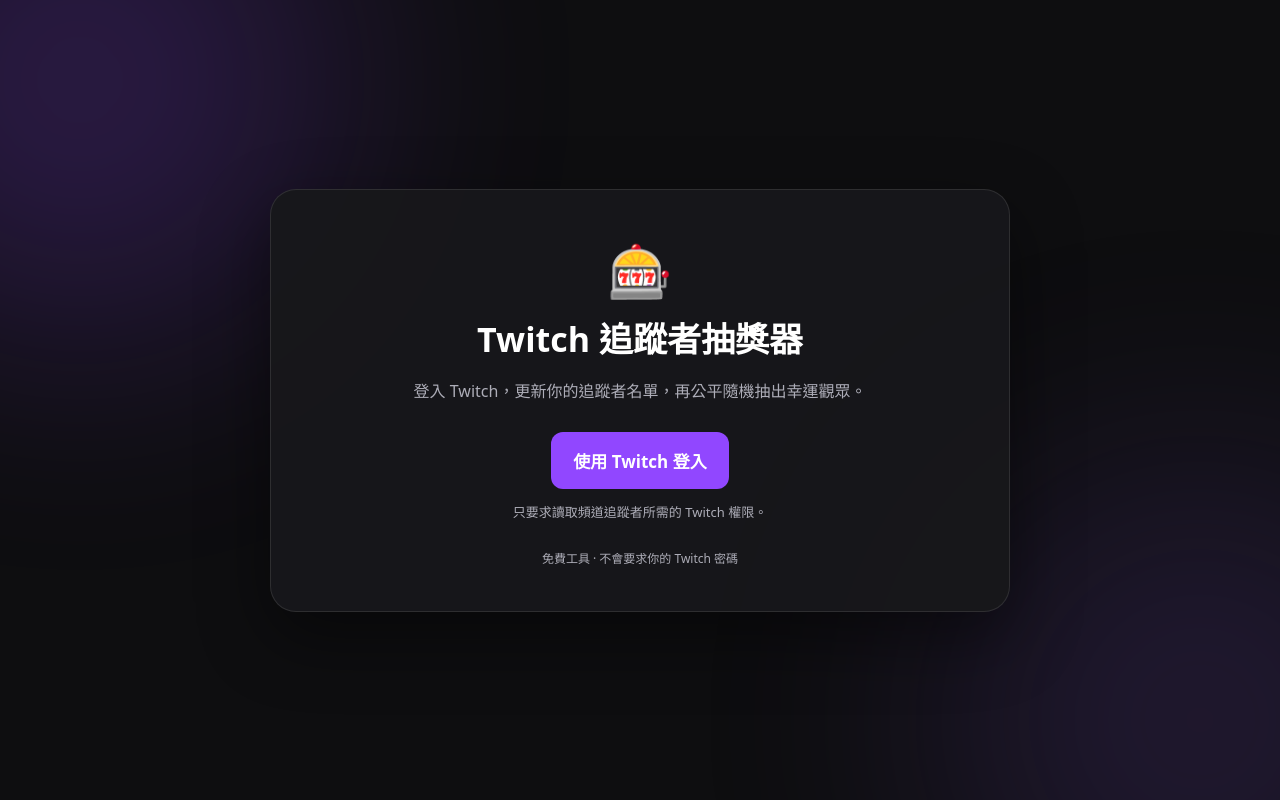
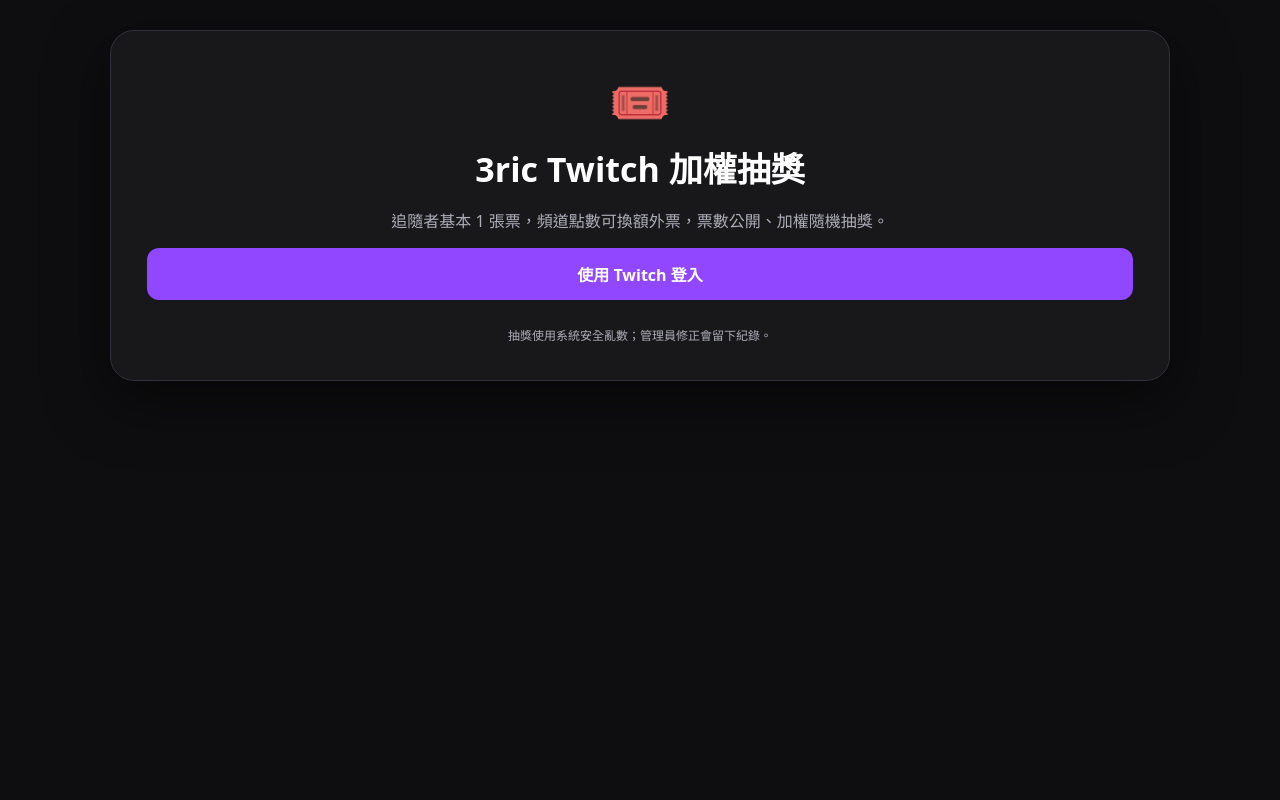
Before and after one commit to Eric961127/twitch-follower-lottery, a Flask app: page / in a window 1280 px wide. Run offline with Flask 3, Linux system fonts and the light colour scheme; parts of the project's set-up code (start-up, migrations or seed data) failed here and were passed over.

Commit message:
Add weighted channel points lottery

```diff
--- a/app.py
+++ b/app.py
@@ -1,229 +1,198 @@
-import os
-import secrets
-import random
+import os, secrets, random, sqlite3, json, hmac, hashlib
+from datetime import datetime, timezone
 from urllib.parse import urlencode
-
 import requests
 from flask import Flask, redirect, request, session, render_template, jsonify, url_for
 from dotenv import load_dotenv
 
 load_dotenv()
+app = Flask(__name__)
+app.secret_key = os.getenv('FLASK_SECRET_KEY') or secrets.token_hex(32)
+if os.getenv('RENDER'):
+    app.config.update(SESSION_COOKIE_SECURE=True, SESSION_COOKIE_HTTPONLY=True, SESSION_COOKIE_SAMESITE='Lax')
 
-app = Flask(__name__)
-app.secret_key = os.getenv("FLASK_SECRET_KEY") or secrets.token_hex(32)
+TWITCH_CLIENT_ID=os.getenv('TWITCH_CLIENT_ID')
+TWITCH_CLIENT_SECRET=os.getenv('TWITCH_CLIENT_SECRET')
+TWITCH_REDIRECT_URI=os.getenv('TWITCH_REDIRECT_URI','http://localhost:5000/callback')
+PUBLIC_URL=os.getenv('PUBLIC_URL','').rstrip('/')
+EVENTSUB_SECRET=os.getenv('EVENTSUB_SECRET','')
+TWITCH_SCOPE='moderator:read:followers channel:manage:redemptions'
+DB_PATH=os.getenv('DB_PATH','lottery.db')
+follower_cache={}
 
-# Secure cookies in production (Render uses HTTPS).
-if os.getenv("RENDER"):
-    app.config.update(
-        SESSION_COOKIE_SECURE=True,
-        SESSION_COOKIE_HTTPONLY=True,
-        SESSION_COOKIE_SAMESITE="Lax",
-    )
+def db():
+    conn=sqlite3.connect(DB_PATH); conn.row_factory=sqlite3.Row
+    conn.executescript('''
+    CREATE TABLE IF NOT EXISTS channels(channel_id TEXT PRIMARY KEY, display_name TEXT, reward_id TEXT, reward_title TEXT DEFAULT '🎟️ 抽獎券', reward_cost INTEGER DEFAULT 500, max_extra INTEGER DEFAULT 10, created_at TEXT);
+    CREATE TABLE IF NOT EXISTS tickets(channel_id TEXT, user_id TEXT, login TEXT, name TEXT, base_tickets INTEGER DEFAULT 1, redeemed_tickets INTEGER DEFAULT 0, admin_adjustment INTEGER DEFAULT 0, PRIMARY KEY(channel_id,user_id));
+    CREATE TABLE IF NOT EXISTS redemptions(redemption_id TEXT PRIMARY KEY, channel_id TEXT, user_id TEXT, reward_id TEXT, redeemed_at TEXT);
+    CREATE TABLE IF NOT EXISTS audit(id INTEGER PRIMARY KEY AUTOINCREMENT, channel_id TEXT, user_id TEXT, name TEXT, old_adjustment INTEGER, new_adjustment INTEGER, reason TEXT, changed_at TEXT);
+    '''); conn.commit(); return conn
 
-TWITCH_CLIENT_ID = os.getenv("TWITCH_CLIENT_ID")
-TWITCH_CLIENT_SECRET = os.getenv("TWITCH_CLIENT_SECRET")
-TWITCH_REDIRECT_URI = os.getenv("TWITCH_REDIRECT_URI", "http://localhost:5000/callback")
-TWITCH_SCOPE = "moderator:read:followers"
+def now(): return datetime.now(timezone.utc).isoformat()
+def require_config():
+    missing=[x for x,v in [('TWITCH_CLIENT_ID',TWITCH_CLIENT_ID),('TWITCH_CLIENT_SECRET',TWITCH_CLIENT_SECRET)] if not v]
+    if missing: raise RuntimeError('Missing environment variables: '+', '.join(missing))
+def twitch_headers():
+    token=session.get('access_token')
+    return {'Authorization':f'Bearer {token}','Client-Id':TWITCH_CLIENT_ID} if token else None
+def cache_key():
+    if 'cache_key' not in session: session['cache_key']=secrets.token_urlsafe(24)
+    return session['cache_key']
+def require_user(): return session.get('user')
 
-# Simple in-memory follower cache keyed by a random browser-session ID.
-# Good for a small free deployment; restarting the service clears the cache.
-follower_cache = {}
+def ensure_channel(user):
+    c=db(); c.execute('INSERT OR IGNORE INTO channels(channel_id,display_name,created_at) VALUES(?,?,?)',(user['id'],user['display_name'],now())); c.execute('UPDATE channels SET display_name=? WHERE channel_id=?',(user['display_name'],user['id'])); c.commit(); c.close()
 
+def upsert_ticket(channel_id,user_id,login,name,base=1):
+    c=db(); c.execute('INSERT OR IGNORE INTO tickets(channel_id,user_id,login,name,base_tickets) VALUES(?,?,?,?,?)',(channel_id,user_id,login,name,base)); c.execute('UPDATE tickets SET login=?,name=? WHERE channel_id=? AND user_id=?',(login,name,channel_id,user_id)); c.commit(); c.close()
 
-def require_config():
-    missing = []
-    if not TWITCH_CLIENT_ID:
-        missing.append("TWITCH_CLIENT_ID")
-    if not TWITCH_CLIENT_SECRET:
-        missing.append("TWITCH_CLIENT_SECRET")
-    if missing:
-        raise RuntimeError("Missing environment variables: " + ", ".join(missing))
+def public_ticket_data(channel_id):
+    c=db(); rows=c.execute('SELECT * FROM tickets WHERE channel_id=?',(channel_id,)).fetchall(); c.close()
+    out=[]; total=0
+    for r in rows:
+        t=max(0,r['base_tickets']+r['redeemed_tickets']+r['admin_adjustment']); total+=t
+        out.append({'user_id':r['user_id'],'login':r['login'],'name':r['name'],'base':r['base_tickets'],'redeemed':r['redeemed_tickets'],'adjustment':r['admin_adjustment'],'tickets':t})
+    out.sort(key=lambda x:(-x['tickets'],x['name'].lower()))
+    for x in out: x['chance']=round((x['tickets']/total*100),3) if total else 0
+    return out,total
 
-
-def twitch_headers():
-    token = session.get("access_token")
-    if not token:
-        return None
-    return {
-        "Authorization": f"Bearer {token}",
-        "Client-Id": TWITCH_CLIENT_ID,
-    }
-
-
-def cache_key():
-    if "cache_key" not in session:
-        session["cache_key"] = secrets.token_urlsafe(24)
-    return session["cache_key"]
-
-
-@app.route("/")
-def index():
-    return render_template("index.html", user=session.get("user"))
-
-
-@app.route("/login")
+@app.route('/')
+def index(): return render_template('index.html',user=session.get('user'))
+@app.route('/login')
 def login():
-    require_config()
-    state = secrets.token_urlsafe(32)
-    session["oauth_state"] = state
-
-    query = urlencode({
-        "client_id": TWITCH_CLIENT_ID,
-        "redirect_uri": TWITCH_REDIRECT_URI,
-        "response_type": "code",
-        "scope": TWITCH_SCOPE,
-        "state": state,
-        "force_verify": "true",
-    })
-    return redirect("https://id.twitch.tv/oauth2/authorize?" + query)
-
-
-@app.route("/callback")
+    require_config(); state=secrets.token_urlsafe(32); session['oauth_state']=state
+    return redirect('https://id.twitch.tv/oauth2/authorize?'+urlencode({'client_id':TWITCH_CLIENT_ID,'redirect_uri':TWITCH_REDIRECT_URI,'response_type':'code','scope':TWITCH_SCOPE,'state':state,'force_verify':'true'}))
+@app.route('/callback')
 def callback():
     require_config()
+    if request.args.get('error'): return 'Twitch 授權失敗：'+request.args.get('error_description',request.args.get('error')),400
+    code=request.args.get('code'); state=request.args.get('state'); expected=session.pop('oauth_state',None)
+    if not code or not state or not expected or not secrets.compare_digest(state,expected): return 'OAuth 驗證失敗，請重新登入。',400
+    tr=requests.post('https://id.twitch.tv/oauth2/token',data={'client_id':TWITCH_CLIENT_ID,'client_secret':TWITCH_CLIENT_SECRET,'code':code,'grant_type':'authorization_code','redirect_uri':TWITCH_REDIRECT_URI},timeout=20)
+    if tr.status_code!=200: return '無法取得 Twitch Access Token：'+tr.text,400
+    td=tr.json(); token=td['access_token']; headers={'Authorization':f'Bearer {token}','Client-Id':TWITCH_CLIENT_ID}
+    ur=requests.get('https://api.twitch.tv/helix/users',headers=headers,timeout=20); users=ur.json().get('data',[]) if ur.ok else []
+    if not users:return '找不到 Twitch 帳號資料',400
+    u=users[0]; session['access_token']=token; session['refresh_token']=td.get('refresh_token'); session['user']={'id':u['id'],'login':u['login'],'display_name':u['display_name'],'profile_image_url':u['profile_image_url']}
+    ensure_channel(session['user']); follower_cache.pop(cache_key(),None); return redirect(url_for('index'))
+@app.route('/logout')
+def logout():
+    follower_cache.pop(session.get('cache_key'),None); session.clear(); return redirect(url_for('index'))
 
-    if request.args.get("error"):
-        return f"Twitch 授權失敗：{request.args.get('error_description', request.args.get('error'))}", 400
-
-    code = request.args.get("code")
-    state = request.args.get("state")
-    expected_state = session.pop("oauth_state", None)
-
-    if not code:
-        return "沒有收到 Twitch authorization code", 400
-    if not state or not expected_state or not secrets.compare_digest(state, expected_state):
-        return "OAuth state 驗證失敗，請重新登入。", 400
-
-    token_response = requests.post(
-        "https://id.twitch.tv/oauth2/token",
-        data={
-            "client_id": TWITCH_CLIENT_ID,
-            "client_secret": TWITCH_CLIENT_SECRET,
-            "code": code,
-            "grant_type": "authorization_code",
-            "redirect_uri": TWITCH_REDIRECT_URI,
-        },
-        timeout=20,
-    )
-
-    if token_response.status_code != 200:
-        return "無法取得 Twitch Access Token：" + token_response.text, 400
-
-    token_data = token_response.json()
-    access_token = token_data["access_token"]
-
-    headers = {
-        "Authorization": f"Bearer {access_token}",
-        "Client-Id": TWITCH_CLIENT_ID,
-    }
-
-    user_response = requests.get(
-        "https://api.twitch.tv/helix/users",
-        headers=headers,
-        timeout=20,
-    )
-    if user_response.status_code != 200:
-        return "無法取得 Twitch 使用者資料", 400
-
-    users = user_response.json().get("data", [])
-    if not users:
-        return "找不到 Twitch 帳號資料", 400
-
-    user = users[0]
-    session["access_token"] = access_token
-    session["refresh_token"] = token_data.get("refresh_token")
-    session["user"] = {
-        "id": user["id"],
-        "login": user["login"],
-        "display_name": user["display_name"],
-        "profile_image_url": user["profile_image_url"],
-    }
-
-    follower_cache.pop(cache_key(), None)
-    return redirect(url_for("index"))
-
-
-@app.route("/logout")
-def logout():
-    key = session.get("cache_key")
-    if key:
-        follower_cache.pop(key, None)
-    session.clear()
-    return redirect(url_for("index"))
-
-
-@app.route("/api/followers")
+@app.route('/api/followers')
 def followers():
-    user = session.get("user")
-    headers = twitch_headers()
-
-    if not user or not headers:
-        return jsonify(ok=False, error="尚未登入 Twitch"), 401
-
-    followers_list = []
-    cursor = None
-
+    user=require_user(); headers=twitch_headers()
+    if not user or not headers:return jsonify(ok=False,error='尚未登入 Twitch'),401
+    arr=[]; cursor=None
     try:
         while True:
-            params = {
-                "broadcaster_id": user["id"],
-                "moderator_id": user["id"],
-                "first": 100,
-            }
-            if cursor:
-                params["after"] = cursor
+            p={'broadcaster_id':user['id'],'moderator_id':user['id'],'first':100};
+            if cursor:p['after']=cursor
+            r=requests.get('https://api.twitch.tv/helix/channels/followers',headers=headers,params=p,timeout=20)
+            if r.status_code in (401,403):return jsonify(ok=False,error='Twitch 授權不足或已失效，請重新登入'),r.status_code
+            r.raise_for_status(); d=r.json(); arr += [{'id':i['user_id'],'login':i['user_login'],'name':i['user_name'],'followed_at':i['followed_at']} for i in d.get('data',[])]
+            cursor=d.get('pagination',{}).get('cursor')
+            if not cursor:break
+        follower_cache[cache_key()]=arr
+        for p in arr: upsert_ticket(user['id'],p['id'],p['login'],p['name'],1)
+        return jsonify(ok=True,count=len(arr),followers=arr)
+    except requests.RequestException as e:return jsonify(ok=False,error=f'Twitch API 連線失敗：{e}'),502
 
-            response = requests.get(
-                "https://api.twitch.tv/helix/channels/followers",
-                headers=headers,
-                params=params,
-                timeout=20,
-            )
+@app.route('/api/settings')
+def settings():
+    u=require_user();
+    if not u:return jsonify(ok=False,error='尚未登入'),401
+    c=db(); row=c.execute('SELECT * FROM channels WHERE channel_id=?',(u['id'],)).fetchone(); c.close()
+    return jsonify(ok=True,settings=dict(row) if row else {})
 
-            if response.status_code == 401:
-                return jsonify(ok=False, error="Twitch 授權已失效，請登出後重新登入"), 401
-            if response.status_code == 403:
-                return jsonify(ok=False, error="Twitch 未授予讀取追蹤者的權限，請重新登入授權"), 403
+@app.route('/api/reward',methods=['POST'])
+def create_reward():
+    u=require_user(); headers=twitch_headers()
+    if not u:return jsonify(ok=False,error='尚未登入'),401
+    body=request.get_json(silent=True) or {}; cost=max(1,int(body.get('cost',500))); limit=max(1,int(body.get('max_extra',10))); title=(body.get('title') or '🎟️ 抽獎券')[:45]
+    payload={'title':title,'cost':cost,'prompt':'兌換後會增加本次抽獎券 1 張','is_max_per_user_per_stream_enabled':True,'max_per_user_per_stream':limit,'should_redemptions_skip_request_queue':True}
+    r=requests.post('https://api.twitch.tv/helix/channel_points/custom_rewards',headers=headers,params={'broadcaster_id':u['id']},json=payload,timeout=20)
+    if not r.ok:return jsonify(ok=False,error='建立 Twitch 頻道點數獎勵失敗：'+r.text),r.status_code
+    reward=r.json()['data'][0]; c=db(); c.execute('UPDATE channels SET reward_id=?,reward_title=?,reward_cost=?,max_extra=? WHERE channel_id=?',(reward['id'],title,cost,limit,u['id'])); c.commit(); c.close()
+    sub_result=subscribe_eventsub(u['id'],reward['id'],session.get('access_token'))
+    return jsonify(ok=True,reward=reward,eventsub=sub_result)
 
-            response.raise_for_status()
-            data = response.json()
+def subscribe_eventsub(channel_id,reward_id,token):
+    if not PUBLIC_URL or not EVENTSUB_SECRET:return {'ok':False,'error':'尚未設定 PUBLIC_URL / EVENTSUB_SECRET'}
+    payload={'type':'channel.channel_points_custom_reward_redemption.add','version':'1','condition':{'broadcaster_user_id':channel_id,'reward_id':reward_id},'transport':{'method':'webhook','callback':PUBLIC_URL+'/eventsub','secret':EVENTSUB_SECRET}}
+    r=requests.post('https://api.twitch.tv/helix/eventsub/subscriptions',headers={'Authorization':f'Bearer {token}','Client-Id':TWITCH_CLIENT_ID,'Content-Type':'application/json'},json=payload,timeout=20)
+    return {'ok':r.ok,'status':r.status_code,'body':r.json() if r.content else {}}
 
-            followers_list.extend({
-                "id": item["user_id"],
-                "login": item["user_login"],
-                "name": item["user_name"],
-                "followed_at": item["followed_at"],
-            } for item in data.get("data", []))
+def valid_eventsub(raw):
+    if not EVENTSUB_SECRET:return False
+    mid=request.headers.get('Twitch-Eventsub-Message-Id',''); ts=request.headers.get('Twitch-Eventsub-Message-Timestamp',''); sig=request.headers.get('Twitch-Eventsub-Message-Signature','')
+    expected='sha256='+hmac.new(EVENTSUB_SECRET.encode(),(mid+ts).encode()+raw,hashlib.sha256).hexdigest()
+    return hmac.compare_digest(expected,sig)
 
-            cursor = data.get("pagination", {}).get("cursor")
-            if not cursor:
-                break
+@app.route('/eventsub',methods=['POST'])
+def eventsub():
+    raw=request.get_data()
+    if not valid_eventsub(raw):return 'invalid signature',403
+    data=request.get_json(); typ=request.headers.get('Twitch-Eventsub-Message-Type')
+    if typ=='webhook_callback_verification':return data.get('challenge',''),200
+    if typ=='notification':
+        e=data.get('event',{}); rid=e.get('id'); channel=e.get('broadcaster_user_id'); reward=e.get('reward',{}).get('id'); uid=e.get('user_id')
+        c=db(); cfg=c.execute('SELECT reward_id,max_extra FROM channels WHERE channel_id=?',(channel,)).fetchone()
+        if cfg and cfg['reward_id']==reward and rid:
+            exists=c.execute('SELECT 1 FROM redemptions WHERE redemption_id=?',(rid,)).fetchone()
+            if not exists:
+                c.execute('INSERT OR IGNORE INTO tickets(channel_id,user_id,login,name,base_tickets) VALUES(?,?,?,?,1)',(channel,uid,e.get('user_login',''),e.get('user_name','')))
+                row=c.execute('SELECT redeemed_tickets FROM tickets WHERE channel_id=? AND user_id=?',(channel,uid)).fetchone(); current=row['redeemed_tickets'] if row else 0
+                if current < cfg['max_extra']:
+                    c.execute('UPDATE tickets SET redeemed_tickets=redeemed_tickets+1,login=?,name=? WHERE channel_id=? AND user_id=?',(e.get('user_login',''),e.get('user_name',''),channel,uid))
+                c.execute('INSERT INTO redemptions VALUES(?,?,?,?,?)',(rid,channel,uid,reward,e.get('redeemed_at',now())))
+                c.commit()
+        c.close()
+    return '',204
 
-        follower_cache[cache_key()] = followers_list
-        return jsonify(ok=True, count=len(followers_list), followers=followers_list)
+@app.route('/api/tickets')
+def tickets_api():
+    u=require_user();
+    if not u:return jsonify(ok=False,error='尚未登入'),401
+    rows,total=public_ticket_data(u['id']); return jsonify(ok=True,people=rows,total_tickets=total,participants=len([x for x in rows if x['tickets']>0]))
 
-    except requests.RequestException as exc:
-        return jsonify(ok=False, error=f"Twitch API 連線失敗：{exc}"), 502
+@app.route('/public/<channel_id>')
+def public_page(channel_id):
+    c=db(); ch=c.execute('SELECT * FROM channels WHERE channel_id=?',(channel_id,)).fetchone(); c.close()
+    if not ch:return '找不到這個抽獎頻道',404
+    return render_template('public.html',channel=dict(ch))
+@app.route('/api/public/<channel_id>')
+def public_api(channel_id):
+    rows,total=public_ticket_data(channel_id); return jsonify(ok=True,people=rows,total_tickets=total,participants=len([x for x in rows if x['tickets']>0]))
 
+@app.route('/api/admin/tickets/<user_id>',methods=['PATCH'])
+def edit_ticket(user_id):
+    u=require_user();
+    if not u:return jsonify(ok=False,error='尚未登入'),401
+    body=request.get_json(silent=True) or {}; reason=(body.get('reason') or '手動修正')[:200]
+    c=db(); row=c.execute('SELECT * FROM tickets WHERE channel_id=? AND user_id=?',(u['id'],user_id)).fetchone()
+    if not row:c.close(); return jsonify(ok=False,error='找不到這位觀眾'),404
+    desired=max(0,int(body.get('total',row['base_tickets']+row['redeemed_tickets']+row['admin_adjustment']))); new_adj=desired-row['base_tickets']-row['redeemed_tickets']; old=row['admin_adjustment']
+    c.execute('UPDATE tickets SET admin_adjustment=? WHERE channel_id=? AND user_id=?',(new_adj,u['id'],user_id)); c.execute('INSERT INTO audit(channel_id,user_id,name,old_adjustment,new_adjustment,reason,changed_at) VALUES(?,?,?,?,?,?,?)',(u['id'],user_id,row['name'],old,new_adj,reason,now())); c.commit(); c.close()
+    return jsonify(ok=True,total=desired)
+@app.route('/api/admin/audit')
+def audit_api():
+    u=require_user();
+    if not u:return jsonify(ok=False,error='尚未登入'),401
+    c=db(); rows=c.execute('SELECT * FROM audit WHERE channel_id=? ORDER BY id DESC LIMIT 100',(u['id'],)).fetchall(); c.close(); return jsonify(ok=True,items=[dict(r) for r in rows])
 
-@app.route("/api/draw", methods=["POST"])
+@app.route('/api/draw',methods=['POST'])
 def draw():
-    if not session.get("user"):
-        return jsonify(ok=False, error="尚未登入 Twitch"), 401
-
-    followers_list = follower_cache.get(cache_key(), [])
-    if not followers_list:
-        return jsonify(ok=False, error="請先更新追蹤者名單"), 400
-
-    winner = random.SystemRandom().choice(followers_list)
-    return jsonify(ok=True, winner=winner)
-
-
-@app.route("/health")
-def health():
-    return jsonify(ok=True)
-
-
-if __name__ == "__main__":
-    require_config()
-    app.run(host="0.0.0.0", port=int(os.getenv("PORT", "5000")), debug=True)
+    u=require_user();
+    if not u:return jsonify(ok=False,error='尚未登入'),401
+    people,total=public_ticket_data(u['id']); pool=[p for p in people if p['tickets']>0]
+    if not pool or total<=0:return jsonify(ok=False,error='目前沒有可抽的票'),400
+    pick=random.SystemRandom().randrange(total); running=0; winner=None
+    for p in pool:
+        running+=p['tickets']
+        if pick<running:winner=p;break
+    return jsonify(ok=True,winner=winner,total_tickets=total,participants=len(pool),drawn_at=now())
+@app.route('/health')
+def health():return jsonify(ok=True)
+if __name__=='__main__': require_config(); app.run(host='0.0.0.0',port=int(os.getenv('PORT','5000')),debug=True)
--- a/templates/index.html
+++ b/templates/index.html
@@ -1,59 +1,8 @@
-<!doctype html>
-<html lang="zh-Hant">
-<head>
-  <meta charset="utf-8">
-  <meta name="viewport" content="width=device-width,initial-scale=1">
-  <meta name="description" content="免費 Twitch 追蹤者抽獎器">
-  <title>Twitch 追蹤者抽獎器</title>
-  <link rel="stylesheet" href="{{ url_for('static', filename='style.css') }}">
-</head>
-<body>
-  <div class="glow g1"></div>
-  <div class="glow g2"></div>
-
-  <main class="container">
-    <section class="card">
-      <div class="logo">🎰</div>
-      <h1>Twitch 追蹤者抽獎器</h1>
-      <p class="subtitle">登入 Twitch，更新你的追蹤者名單，再公平隨機抽出幸運觀眾。</p>
-
-      {% if not user %}
-        <a class="btn twitch" href="/login">使用 Twitch 登入</a>
-        <p class="note">只要求讀取頻道追蹤者所需的 Twitch 權限。</p>
-      {% else %}
-        <div class="profile">
-          <img src="{{ user.profile_image_url }}" alt="" class="avatar">
-          <div class="profile-text">
-            <small>已登入頻道</small>
-            <strong>{{ user.display_name }}</strong>
-          </div>
-          <a class="logout" href="/logout">登出</a>
-        </div>
-
-        <div class="stats">
-          <div class="stat"><span>目前追蹤者</span><b id="followerCount">尚未更新</b></div>
-          <div class="stat"><span>名單狀態</span><b id="listStatus">等待更新</b></div>
-        </div>
-
-        <div class="actions">
-          <button id="updateButton" class="btn secondary">🔄 更新追蹤者名單</button>
-          <button id="drawButton" class="btn twitch" disabled>🎲 開始抽獎</button>
-        </div>
-
-        <p id="message" class="message">請先更新追蹤者名單</p>
-
-        <div class="winner">
-          <span>🎉 中獎者</span>
-          <strong id="winner">等待抽獎...</strong>
-        </div>
-      {% endif %}
-
-      <footer>免費工具 · 不會要求你的 Twitch 密碼</footer>
-    </section>
-  </main>
-
-  {% if user %}
-  <script src="{{ url_for('static', filename='app.js') }}"></script>
-  {% endif %}
-</body>
-</html>
+<!doctype html><html lang="zh-Hant"><head><meta charset="utf-8"><meta name="viewport" content="width=device-width,initial-scale=1"><title>3ric Twitch 加權抽獎</title><link rel="stylesheet" href="{{ url_for('static',filename='style.css') }}"></head><body><main class="container"><section class="card"><div class="logo">🎟️</div><h1>3ric Twitch 加權抽獎</h1><p class="subtitle">追隨者基本 1 張票，頻道點數可換額外票，票數公開、加權隨機抽獎。</p>
+{% if not user %}<a class="btn twitch" href="/login">使用 Twitch 登入</a>{% else %}<div class="profile"><img src="{{ user.profile_image_url }}" class="avatar"><div class="profile-text"><small>管理頻道</small><strong>{{ user.display_name }}</strong></div><a class="logout" href="/logout">登出</a></div>
+<div class="actions"><button id="updateButton" class="btn secondary">🔄 更新追隨者</button><button id="rewardButton" class="btn secondary">🎟️ 建立點數抽獎券</button><button id="drawButton" class="btn twitch">🎲 加權抽獎</button><a class="btn secondary" href="/public/{{ user.id }}" target="_blank">👀 公開票數頁</a></div>
+<div class="settings"><label>每張抽獎券點數<input id="rewardCost" type="number" min="1" value="500"></label><label>每人最多額外票<input id="maxExtra" type="number" min="1" value="10"></label></div>
+<p id="message" class="message">準備完成</p><div class="winner"><span>🎉 中獎者</span><strong id="winner">等待抽獎...</strong><small id="drawInfo"></small></div>
+<div class="stats"><div class="stat"><span>參加人數</span><b id="participantCount">0</b></div><div class="stat"><span>總票數</span><b id="ticketCount">0</b></div></div>
+<h2>公開票數 / 管理員修正</h2><div class="table-wrap"><table><thead><tr><th>觀眾</th><th>基本</th><th>點數換票</th><th>修正</th><th>總票</th><th>機率</th><th>管理</th></tr></thead><tbody id="ticketBody"></tbody></table></div>
+{% endif %}<footer>抽獎使用系統安全亂數；管理員修正會留下紀錄。</footer></section></main>{% if user %}<script src="{{ url_for('static',filename='app.js') }}"></script>{% endif %}</body></html>
--- /dev/null
+++ b/templates/public.html
@@ -0,0 +1 @@
+<!doctype html><html lang="zh-Hant"><head><meta charset="utf-8"><meta name="viewport" content="width=device-width,initial-scale=1"><title>{{ channel.display_name }} 公開抽獎票數</title><link rel="stylesheet" href="{{ url_for('static',filename='style.css') }}"></head><body><main class="container"><section class="card"><div class="logo">🎟️</div><h1>{{ channel.display_name }} 公開抽獎票數</h1><p class="subtitle">每 5 秒自動更新。所有票數與目前中獎機率公開。</p><div class="stats"><div class="stat"><span>參加人數</span><b id="participantCount">0</b></div><div class="stat"><span>總票數</span><b id="ticketCount">0</b></div></div><div class="table-wrap"><table><thead><tr><th>觀眾</th><th>總票數</th><th>目前機率</th></tr></thead><tbody id="publicBody"></tbody></table></div></section></main><script>const cid={{ channel.channel_id|tojson }};async function load(){const d=await fetch('/api/public/'+cid).then(r=>r.json());participantCount.textContent=d.participants;ticketCount.textContent=d.total_tickets;publicBody.innerHTML=d.people.filter(x=>x.tickets>0).map(x=>`<tr><td>${esc(x.name)}</td><td><b>${x.tickets}</b></td><td>${x.chance}%</td></tr>`).join('')}function esc(s){return String(s).replace(/[&<>"']/g,c=>({'&':'&amp;','<':'&lt;','>':'&gt;','"':'&quot;',"'":'&#39;'}[c]))}load();setInterval(load,5000)</script></body></html>
```
Also changed, not shown: static/app.js (+8 -70 lines), static/style.css (+1 -1 lines), README.md.
